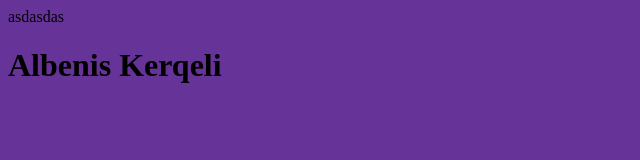
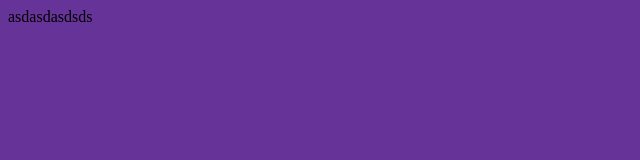
Before and after one commit to albeniskerqeli10/Ecommerce-Website-using-bootstrap-and-javascript, a plain HTML site: page index.html in a window 1280 px wide. Shown: the whole page, without its empty margins (0-640 px from the left). Drawn offline with Linux system fonts and the light colour scheme.

Commit message:
zczxczxcz

```diff
--- a/index.html
+++ b/index.html
@@ -6,9 +6,10 @@
     <title>Documents</title>
     <link rel="stylesheet" href="style.css">
     <link href="https://fonts.googleapis.com/css2?family=Open+Sans&display=swap" rel="stylesheet">
-asdasdas
+asdasdasdsds
 </head>
-<body><h1>
-    Albenis Kerqeli
-</h1></body>
+<body>
+
+
+</body>
 </html>
```
